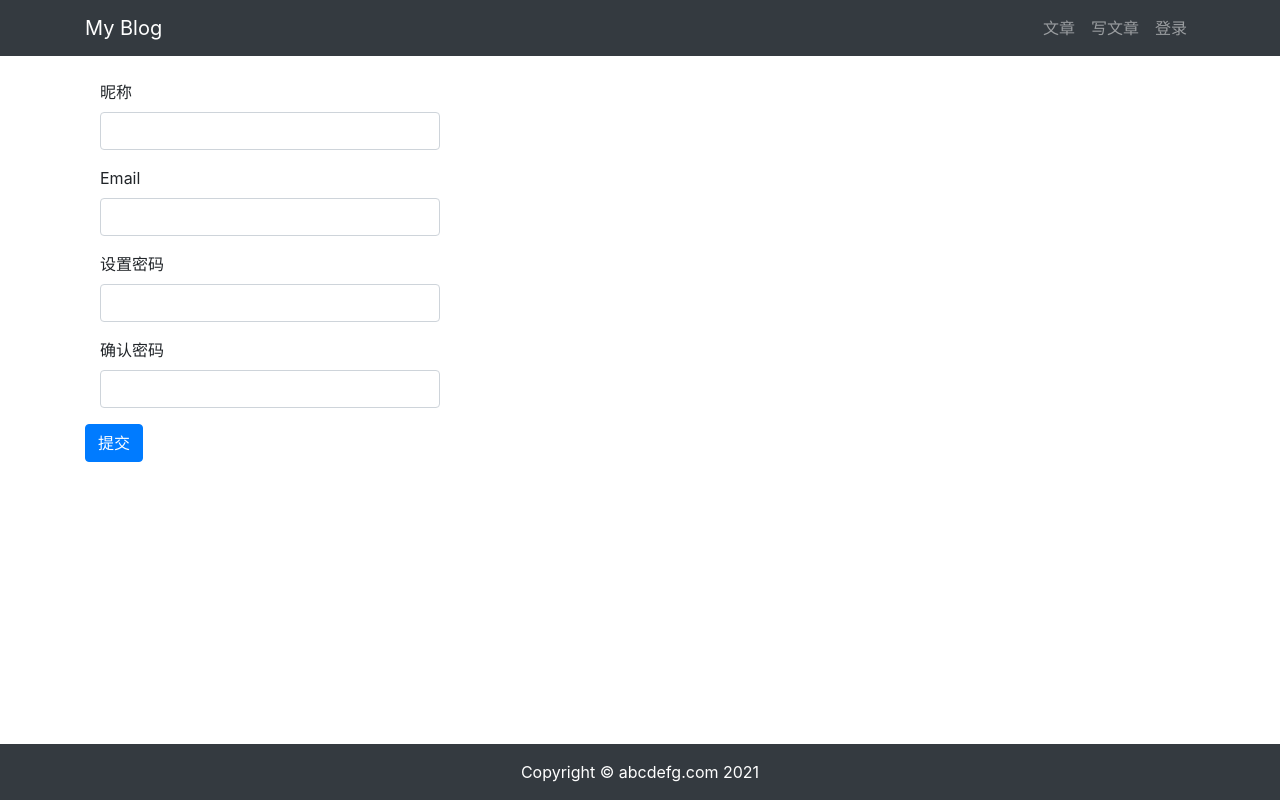
After one commit to bibo19842003/myblog, a Django app: page /userprofile/register/ in a window 1280 px wide. The commit adds this page. Run offline with Django 3.2, Linux system fonts and the light colour scheme; some libraries are stand-ins or nearby versions.

Commit message:
Add function: user register.

```diff
--- a/templates/userprofile/login.html
+++ b/templates/userprofile/login.html
@@ -4,6 +4,9 @@
 <div class="container">
     <div class="row">
         <div class="col-12">
+            <br>
+            <h5>还没有账号？</h5>
+            <h5>点击<a href='{% url "userprofile:register" %}'>注册账号</a>加入我们吧！</h5>
             <br>
             <form method="post" action=".">
                 {% csrf_token %}
--- /dev/null
+++ b/templates/userprofile/register.html
@@ -0,0 +1,36 @@
+{% extends "base.html" %} {% load static %}
+{% block title %} 登录 {% endblock title %}
+{% block content %}
+<div class="container">
+    <div class="row">
+        <div class="col-12">
+            <br>
+            <form method="post" action=".">
+                {% csrf_token %}
+                <!-- 账号 -->
+                <div class="form-group col-md-4">
+                    <label for="username">昵称</label>
+                    <input type="text" class="form-control" id="username" name="username" required>
+                </div>
+                <!-- 邮箱 -->
+                <div class="form-group col-md-4">
+                    <label for="email">Email</label>
+                    <input type="text" class="form-control" id="email" name="email">
+                </div>
+                <!-- 密码 -->
+                <div class="form-group col-md-4">
+                    <label for="password">设置密码</label>
+                    <input type="password" class="form-control" id="password" name="password" required>
+                </div>
+                <!-- 确认密码 -->
+                <div class="form-group col-md-4">
+                    <label for="password2">确认密码</label>
+                    <input type="password" class="form-control" id="password2" name="password2" required>
+                </div>
+                <!-- 提交按钮 -->
+                <button type="submit" class="btn btn-primary">提交</button>
+            </form>
+        </div>
+    </div>
+</div>
+{% endblock content %}
--- a/userprofile/forms.py
+++ b/userprofile/forms.py
@@ -2,7 +2,26 @@ from django import forms
 # 引入 User 模型
 from django.contrib.auth.models import User
 
-# 登录表单，继承了 forms.Form 类
+# 登录表单，继承了 forms.Form 类(不涉及数据的更新)
 class UserLoginForm(forms.Form):
     username = forms.CharField()
     password = forms.CharField()
+
+
+# 注册用户表单 forms.ModelForm（涉及数据的更新）
+class UserRegisterForm(forms.ModelForm):
+    # 复写 User 的密码
+    password = forms.CharField()
+    password2 = forms.CharField()
+
+    class Meta:
+        model = User
+        fields = ('username', 'email')
+
+    # 对两次输入的密码是否一致进行检查
+    def clean_password2(self):
+        data = self.cleaned_data
+        if data.get('password') == data.get('password2'):
+            return data.get('password')
+        else:
+            raise forms.ValidationError("密码输入不一致,请重试。")
--- a/userprofile/urls.py
+++ b/userprofile/urls.py
@@ -7,4 +7,5 @@ urlpatterns = [
     # 用户登录
     path('login/', views.user_login, name='login'),
     path('logout/', views.user_logout, name='logout'),
+    path('register/', views.user_register, name='register'),
 ]
--- a/userprofile/views.py
+++ b/userprofile/views.py
@@ -1,7 +1,7 @@
 from django.shortcuts import render, redirect
 from django.contrib.auth import authenticate, login, logout
 from django.http import HttpResponse
-from .forms import UserLoginForm
+from .forms import UserLoginForm, UserRegisterForm
 
 # Create your views here.
 
@@ -33,3 +33,24 @@ def user_login(request):
 def user_logout(request):
     logout(request)
     return redirect("article:article_list")
+
+
+def user_register(request):
+    if request.method == 'POST':
+        user_register_form = UserRegisterForm(data=request.POST)
+        if user_register_form.is_valid():
+            new_user = user_register_form.save(commit=False)
+            # 设置密码
+            new_user.set_password(user_register_form.cleaned_data['password'])
+            new_user.save()
+            # 保存好数据后立即登录并返回博客列表页面
+            login(request, new_user)
+            return redirect("article:article_list")
+        else:
+            return HttpResponse("注册表单输入有误。请重新输入~")
+    elif request.method == 'GET':
+        user_register_form = UserRegisterForm()
+        context = { 'form': user_register_form }
+        return render(request, 'userprofile/register.html', context)
+    else:
+        return HttpResponse("请使用GET或POST请求数据")
```
